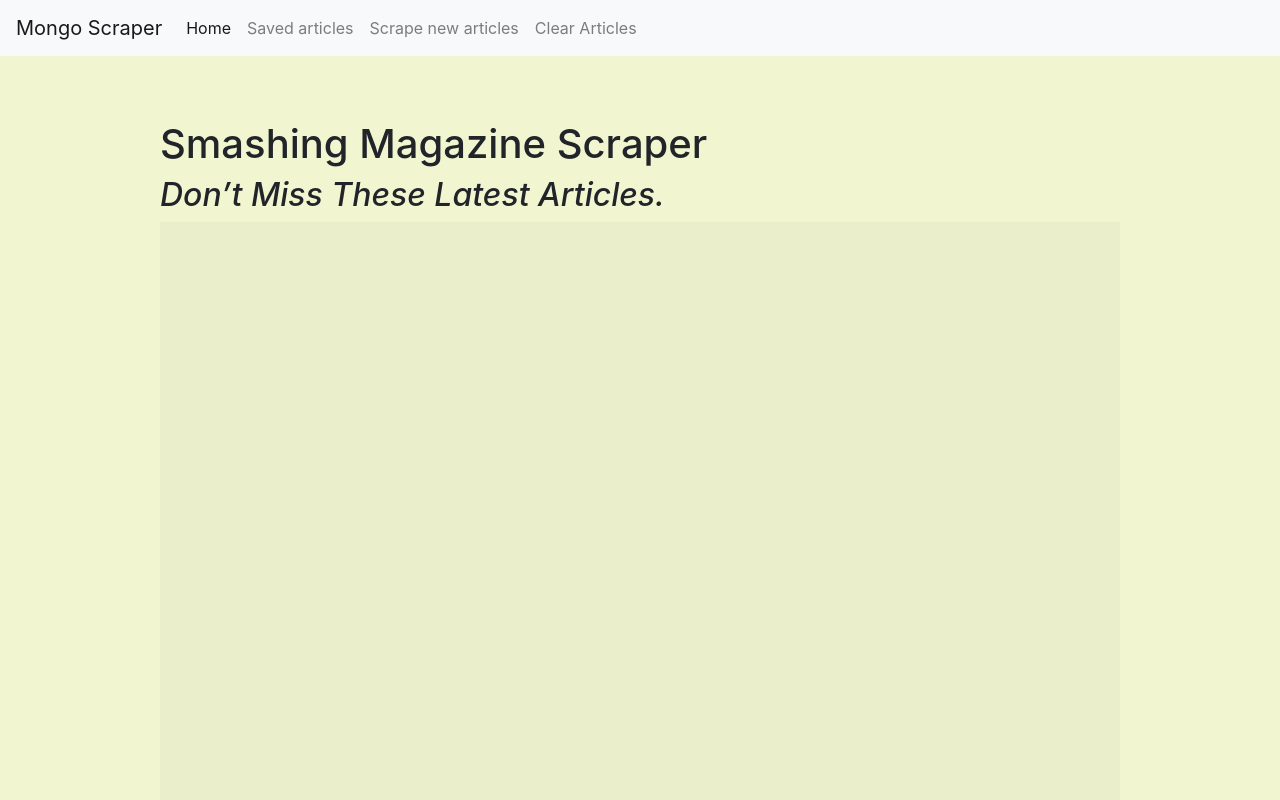
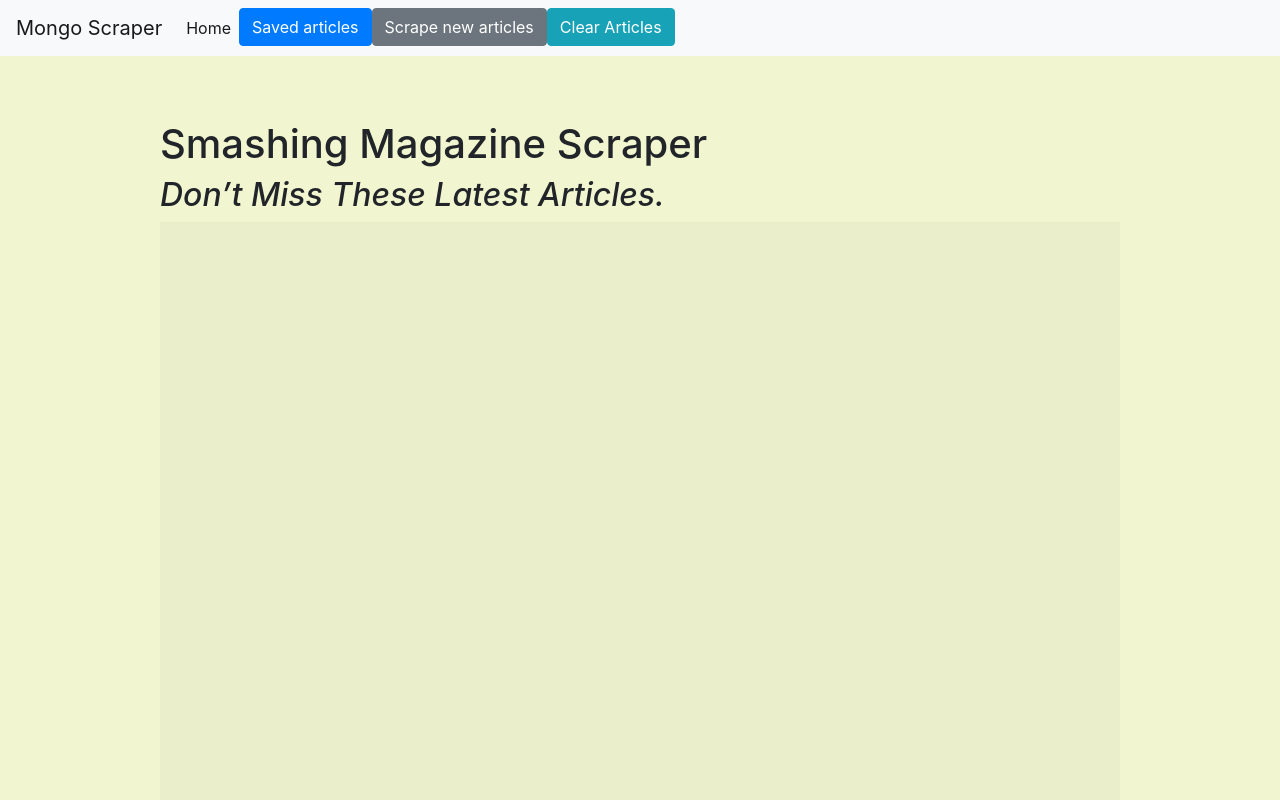
Before and after one commit to rcubillo/Scrape-News, a website: page public/index.html in a window 1280 px wide. Shown: the top 800 px of the page. Drawn offline with nearby package versions, Linux system fonts and the light colour scheme; no server answers.

Commit message:
Getting the link of the articles

```diff
--- a/public/app.js
+++ b/public/app.js
@@ -1,9 +1,11 @@
+var website= "https://www.smashingmagazine.com";
+
 // Grab the articles as a json
 $.getJSON("/articles", function(data) {
   // For each one
   for (var i = 0; i < data.length; i++) {
     // Display the apropos information on the page
-    $("#articles").append("<p data-id='" + data[i]._id + "'>" + data[i].title + "<br />" + data[i].link + "</p>");
+    $("#articles").append("<p data-id='" + data[i]._id + "'>" + data[i].title + "<br/>" + "<a href=>" + website + data[i].link + "</a>"+"</p>");
   }
 });
 
--- a/public/index.html
+++ b/public/index.html
@@ -35,13 +35,13 @@
                     <a class="nav-link" href="#">Home <span class="sr-only">(current)</span></a>
                 </li>
                 <li class="nav-item">
-                    <a class="nav-link" href="#">Saved articles</a>
+                    <button type="button" class="btn btn-primary" class="nav-link" href="#">Saved articles</button>
                 </li>
                 <li class="nav-item">
-                    <a class="nav-link" href="/scrape">Scrape new articles</a>
+                    <button type="button" class="btn btn-secondary" href="/scrape">Scrape new articles </button>
                 </li>
                 <li class="nav-item">
-                    <a class="nav-link" href="#">Clear Articles</a>
+                   <button type="button" class="btn btn-info" href="#">Clear Articles </button>
                 </li>
             </ul>
         </div>
```
